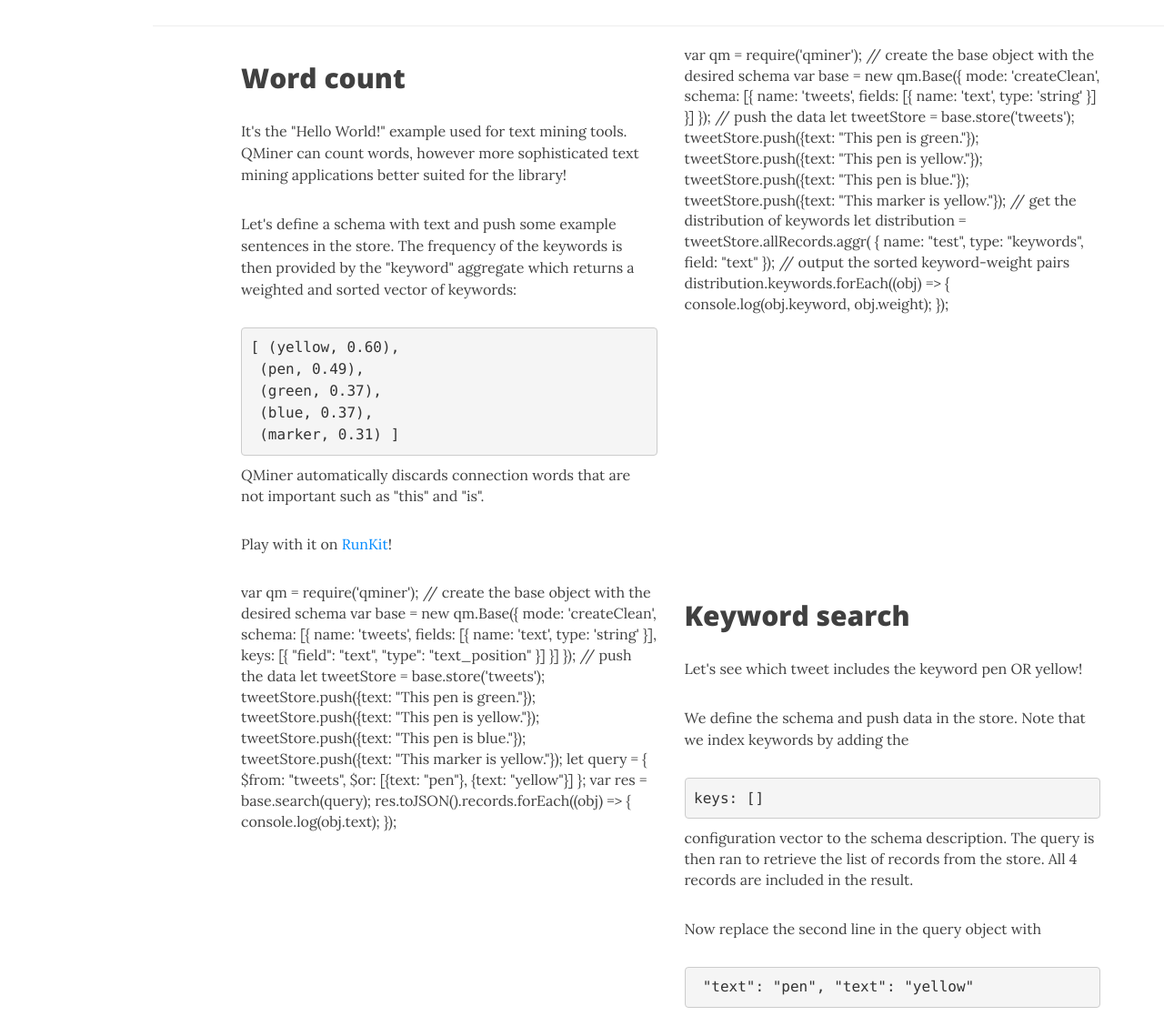
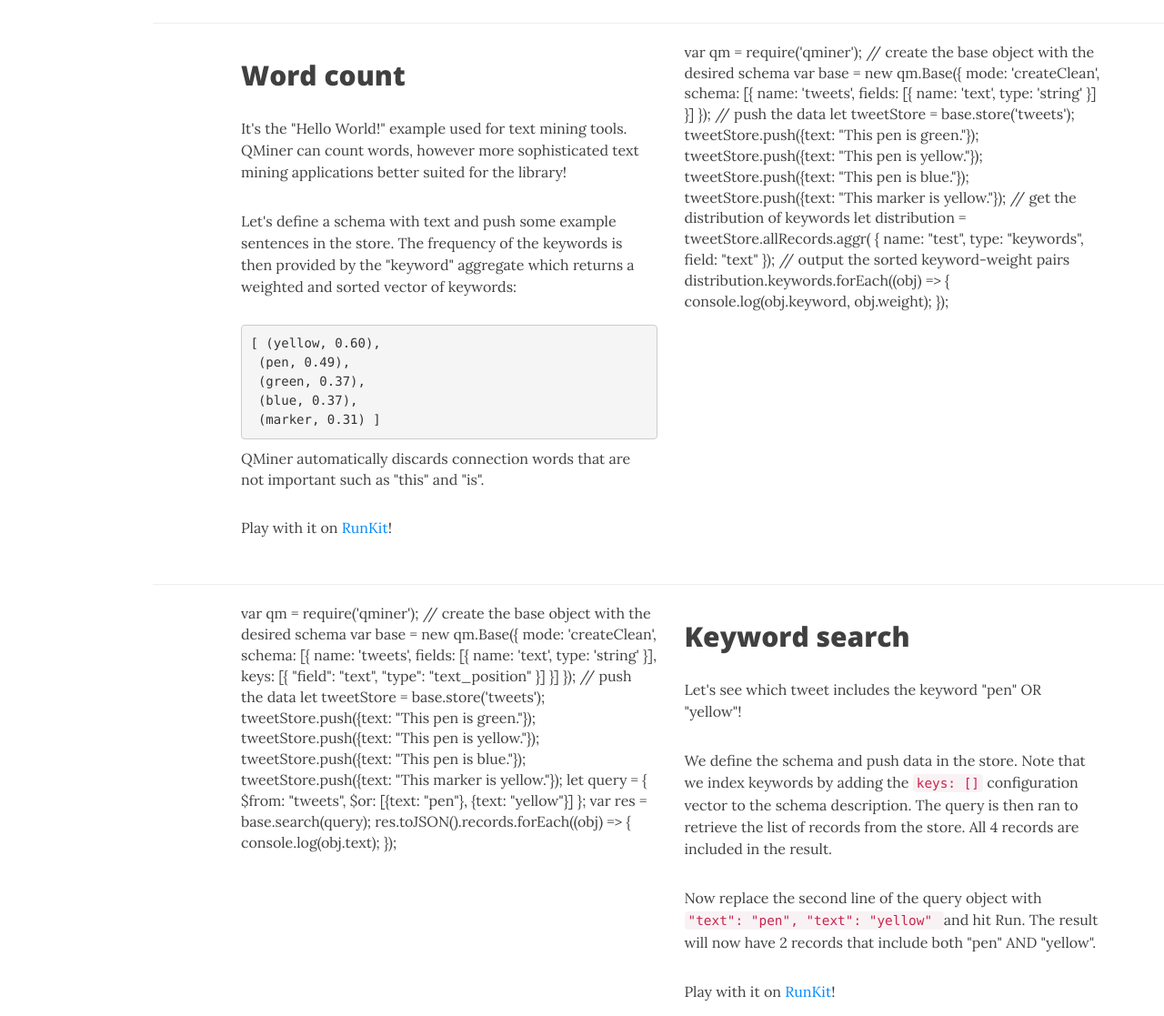
Before and after one commit to qminer/qminer.github.io, a Jekyll site: the page built from index.html, in a window 1280 px wide and 1400 px high, scrolled down 568 px. Shown: the part 283-1400 px from the top of the window at 91% size. Built offline with Jekyll 4.4.1, drawn with Linux system fonts in a browser that asks for light colours; nearby versions of some CDN libraries; the list of posts is cut into pages by our own code; some of the changed text lies outside the part shown.

Commit message:
Added more text.

```diff
--- a/css/main.css
+++ b/css/main.css
@@ -677,7 +677,7 @@ table tr td :last-child {
 /* --- Code blocks --- */
 
 pre {
-  font-size: 16px;
+  font-size: 14px;
   line-height: 1.5em;
 }
 pre code {
@@ -749,13 +749,3 @@ td.gutter {
 .gist, .gist-file table tr td {
   border: unset;
 }
-
-
-.cmd {
-  font-family:Consolas,Monaco,"Andale Mono",monospace;
-  padding:5px 10px;
-  background:#fff;
-  border:1px solid #eee;
-  border-radius:3px;
-  max-width:375px;
-}
--- a/index.html
+++ b/index.html
@@ -59,6 +59,8 @@ use-site-title: true
   </div>
 </div>
 
+<hr>
+
 <div class="row">
   <div class="col-xl-5 col-lg-5 col-md-5 col-md-offset-1">
      <div id="keyword-search">
@@ -93,18 +95,20 @@ use-site-title: true
   </div>
   <div class="col-xl-5 col-lg-5 col-md-5">
     <h2 class="post-title"> Keyword search</h2>
-      <p>Let's see which tweet includes the keyword pen OR yellow!</p>
-      <p>We define the schema and push data in the store. Note that we index keywords by adding the <pre><code>keys: []</code></pre> configuration vector to the schema description. The query is then ran to retrieve the list of records from the store. All 4 records are included in the result.</p>
-      <p>Now replace the second line in the query object with <pre><code> "text": "pen", "text": "yellow" </code></pre> and run it again. The result will not have 2 records that include pen AND yellow. </p>
+    <p>Let's see which tweet includes the keyword "pen" OR "yellow"!</p>
+    <p>We define the schema and push data in the store. Note that we index keywords by adding the <code>keys: []</code> configuration vector to the schema description. The query is then ran to retrieve the list of records from the store. All 4 records are included in the result.</p>
+    <p>Now replace the second line of the query object with <code> "text": "pen", "text": "yellow" </code> and hit Run. The result will now have 2 records that include both "pen" AND "yellow". </p>
     <p>Play with it on <a href="https://runkit.com/carolninap/5a2164ea416c870012531290" class="post-read-more">RunKit</a>!</p>
   </div>
 </div>
+
+<hr>
 
 <div class="row">
   <div class="col-xl-5 col-lg-5 col-md-5 col-md-offset-1">
     <h2 class="post-title"> Text search</h2>
     <p>Let's see which tweet is the most similar to an input tweet!</p>
-      <p>We define the schema and push data in the store. Then we create a feature space over the text of all the training tweets. The query is then used to create an ordered list of similar tweets:</p>
+    <p>We define the schema and push data in the store. Then we create a feature space over the text of all the training tweets. The query is then used to create an ordered list of similar tweets. Here's the similarity vector: <code>0.71452, 0.0556535, 0.0294997, 0.625755"</code>. The first and the last tweets from the store are the most similar to the query tweet while the second and third are not too similar.</p>
     <p>Play with it on <a href="https://runkit.com/carolninap/5a2167f7416c8700125315cf" class="post-read-more">RunKit</a>!</p>
   </div>
   <div class="col-xl-5 col-lg-5 col-md-5">
@@ -140,8 +144,6 @@ use-site-title: true
   </div>
 </div>
 
-  <hr>
-
 <div class="row">
   <div class="col-xl-10 col-lg-10 col-md-10 col-md-offset-1">
     <h2 class="post-title"> Check out QMiner at Nodejs interactive!</h2>
```
Lines whose indentation alone changed are shown as unchanged.
